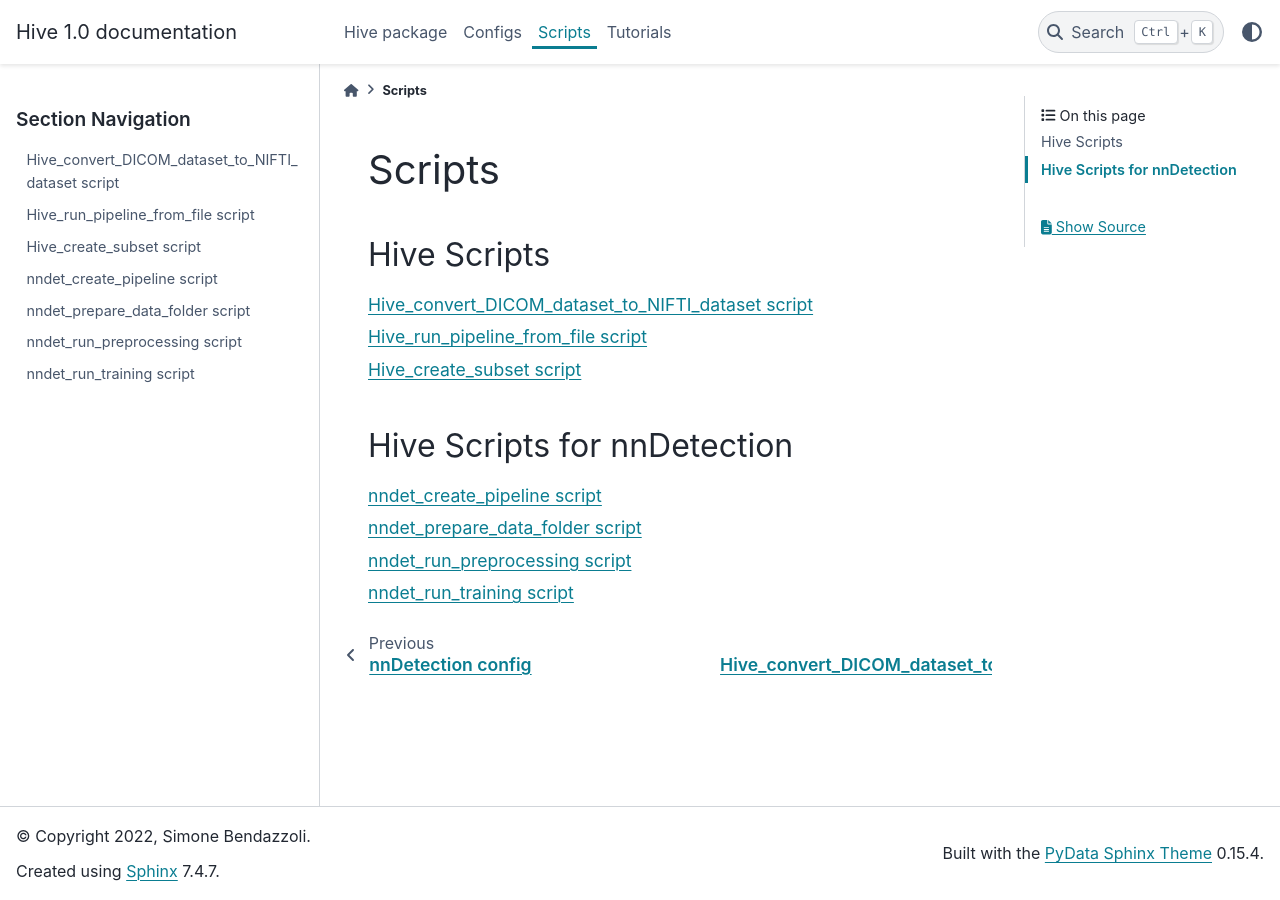
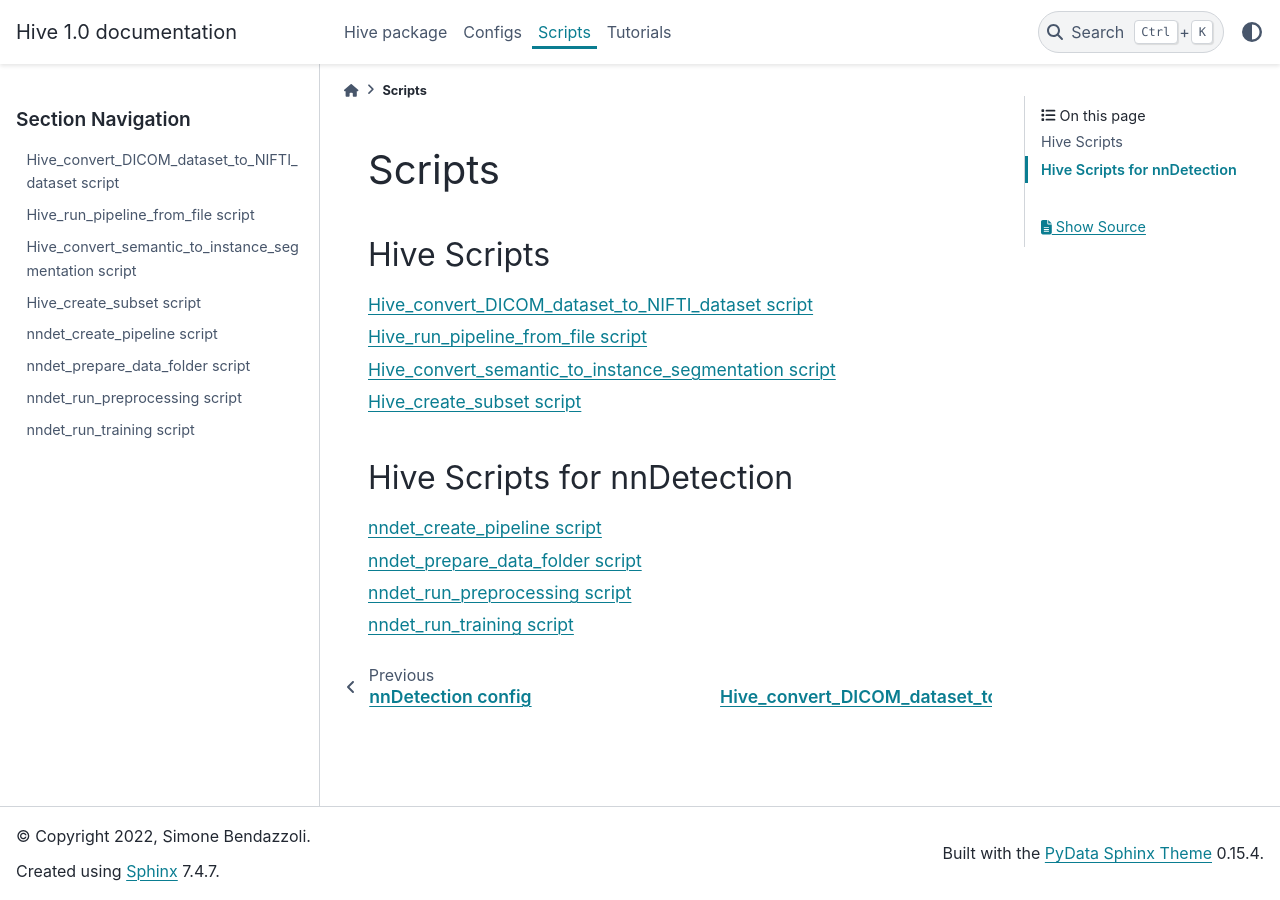
Before and after one commit to MAIA-KTH/Hive, a Sphinx documentation site: the page built from docs/source/apidocs/scripts.rst, in a window 1280 px wide. Built offline with Sphinx 7.4.7 and the PyData theme 0.15.4, drawn with Linux system fonts in a browser that asks for light colours; the version number is read from the project's files by our own code.

Commit message:
sem_to_inst Script added to Docs

```diff
--- a/docs/source/apidocs/Hive.utils.rst
+++ b/docs/source/apidocs/Hive.utils.rst
@@ -10,6 +10,7 @@ Submodules
    Hive.utils.file_utils
    Hive.utils.log_utils
    Hive.utils.volume_utils
+   Hive.utils.seg_mask_utils
 
 Module contents
 ---------------
--- a/docs/source/apidocs/scripts.rst
+++ b/docs/source/apidocs/scripts.rst
@@ -8,6 +8,7 @@ Hive Scripts
 
    Hive_convert_DICOM_dataset_to_NIFTI_dataset
    Hive_run_pipeline_from_file
+   Hive_convert_semantic_to_instance_segmentation
    Hive_create_subset
 
 Hive Scripts for nnDetection
```
Also changed, not shown: docs/source/apidocs/Hive.utils.seg_mask_utils.rst (added, +7 -0 lines), docs/source/apidocs/Hive_convert_semantic_to_instance_segmentation.rst (added, +7 -0 lines).
